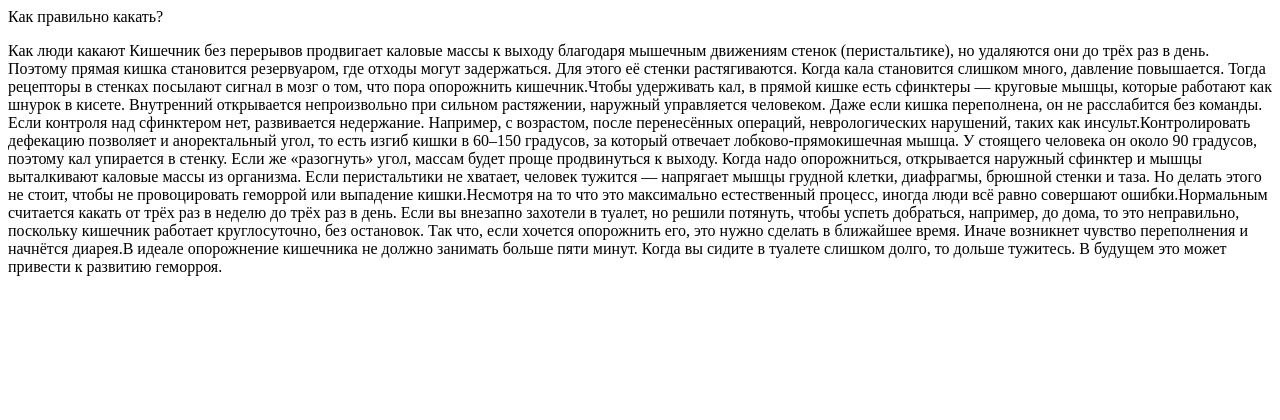
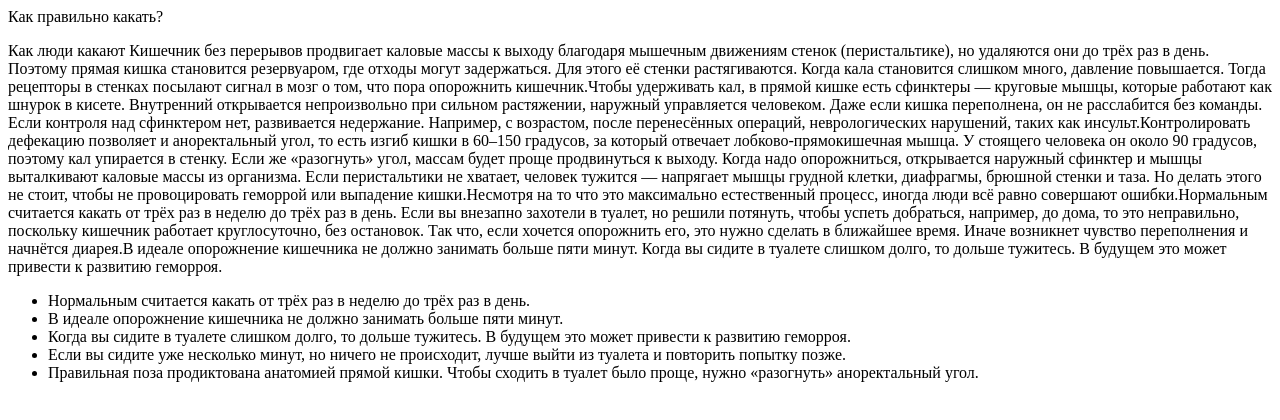
Before and after one commit to SweetHour/WEB, a plain HTML site: page group 2/Kirill 1/index.html in a window 1280 px wide. Drawn offline with Linux system fonts and the light colour scheme.

Commit message:
Update index.html

```diff
--- a/group 2/Kirill 1/index.html
+++ b/group 2/Kirill 1/index.html
@@ -2,7 +2,7 @@
 <html>
     <head>
         <meta charset="UTF-8">
-        <title>TomasShelby </title>
+        <title>TomaShelby</title>
     </head>
     <body>
         <hl>Как правильно какать?</hl>
@@ -12,6 +12,12 @@
             Когда надо опорожниться, открывается наружный сфинктер и мышцы выталкивают каловые массы из организма. Если перистальтики не хватает, человек тужится — напрягает мышцы грудной клетки, диафрагмы, брюшной стенки и таза. Но делать этого не стоит, чтобы не провоцировать геморрой или выпадение кишки.Несмотря на то что это максимально естественный процесс, иногда люди всё равно совершают ошибки.Нормальным считается какать от трёх раз в неделю до трёх раз в день.
 
             Если вы внезапно захотели в туалет, но решили потянуть, чтобы успеть добраться, например, до дома, то это неправильно, поскольку кишечник работает круглосуточно, без остановок. Так что, если хочется опорожнить его, это нужно сделать в ближайшее время. Иначе возникнет чувство переполнения и начнётся диарея.В идеале опорожнение кишечника не должно занимать больше пяти минут. Когда вы сидите в туалете слишком долго, то дольше тужитесь. В будущем это может привести к развитию геморроя.</p>
-
+            <ul>
+                <li>Нормальным считается какать от трёх раз в неделю до трёх раз в день.</li>
+                <li>В идеале опорожнение кишечника не должно занимать больше пяти минут.</li>
+                <li>Когда вы сидите в туалете слишком долго, то дольше тужитесь. В будущем это может привести к развитию геморроя.</li>
+                <li>Если вы сидите уже несколько минут, но ничего не происходит, лучше выйти из туалета и повторить попытку позже.</li>
+                <li>Правильная поза продиктована анатомией прямой кишки. Чтобы сходить в туалет было проще, нужно «разогнуть» аноректальный угол.</li>
+            </ul>
     </body>
 </html>
```
